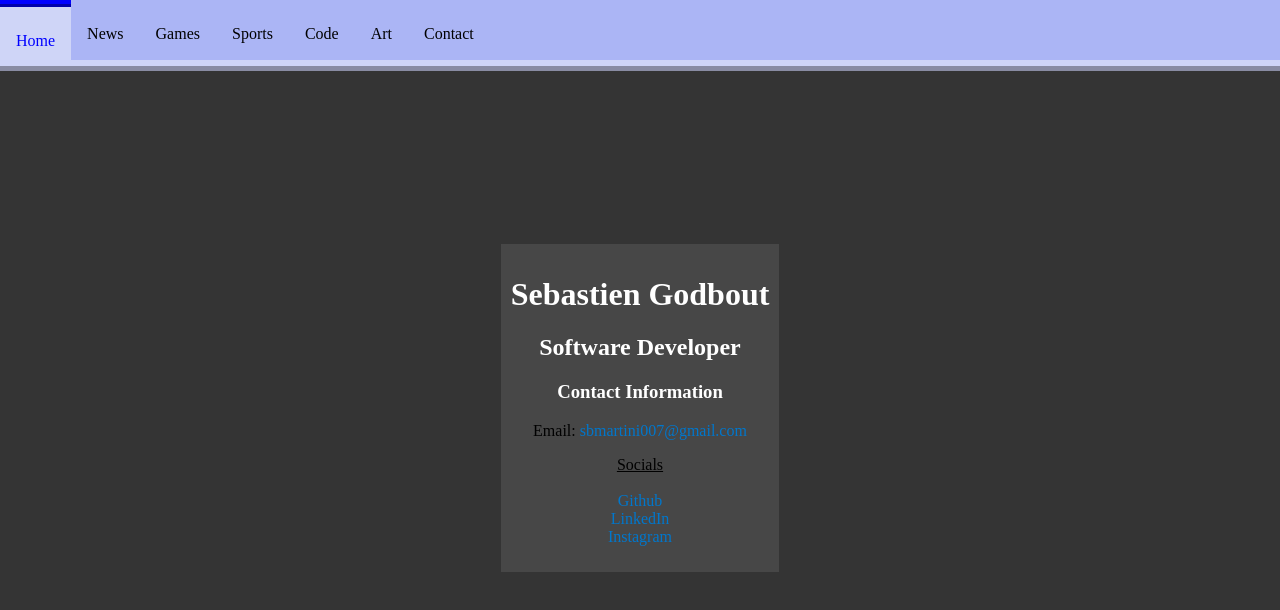
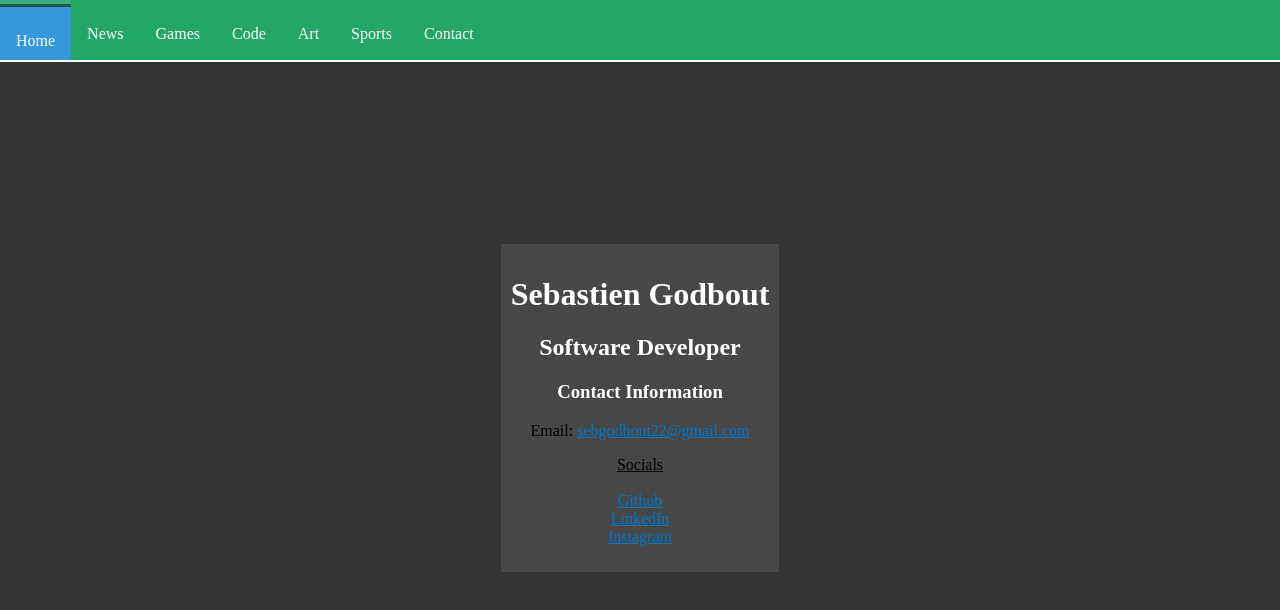
Before and after one commit to SplotchyHawk/SplotchyHawk.github.io, a plain HTML site: page contact.html in a window 1280 px wide. Drawn offline with Linux system fonts and the light colour scheme.

Commit message:
Update contact.html

```diff
--- a/contact.html
+++ b/contact.html
@@ -1,14 +1,14 @@
 <!DOCTYPE html>
-<link rel="stylesheet" type="text/css" href="my_css_file.css">
+<link rel="stylesheet" type="text/css" href="Updating_CSS.css">
 <html>
 
 <div class="navbar">
     <a href="index.html">Home</a>
     <a href="newsNEW.html">News</a>
     <a href="gameNEW.html">Games</a>
-    <a href="soccer.html">Sports</a>
     <a href="code.html">Code</a>
     <a href="art.html">Art</a>
+    <a href="soccer.html">Sports</a>
     <a href="contact.html">Contact</a>
 </div>
 
@@ -55,7 +55,7 @@
         <h1>Sebastien Godbout</h1>
         <h2>Software Developer</h2>
         <h3>Contact Information</h3>
-        <p>Email: <a href="mailto:sebgodbout22@gmail.com">sbmartini007@gmail.com</a></p>
+        <p>Email: <a href="mailto:sebgodbout22@gmail.com">sebgodbout22@gmail.com</a></p>
         <p><u>Socials</u><br><br>
           <a href="https://github.com/SplotchyHawk">Github</a> <br>
           <a href="https://www.linkedin.com/in/sebastien-godbout-6240b8245/">LinkedIn</a> <br>
```
